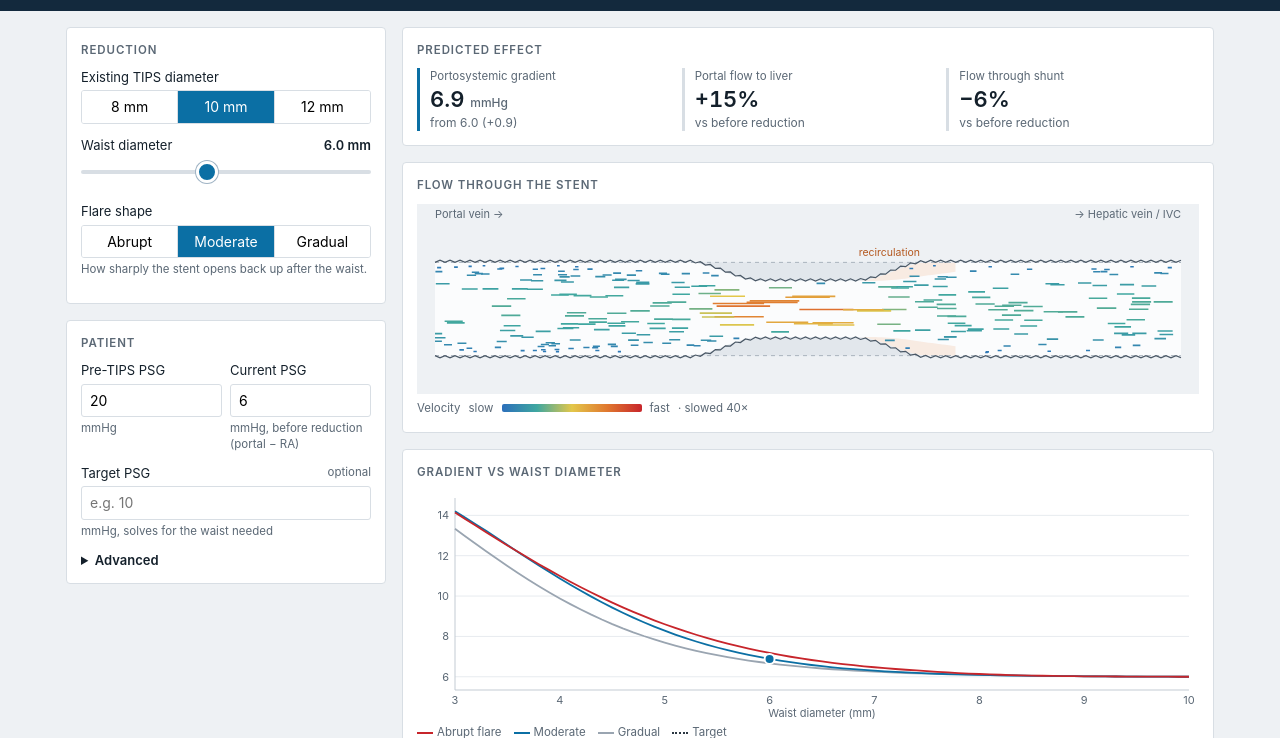
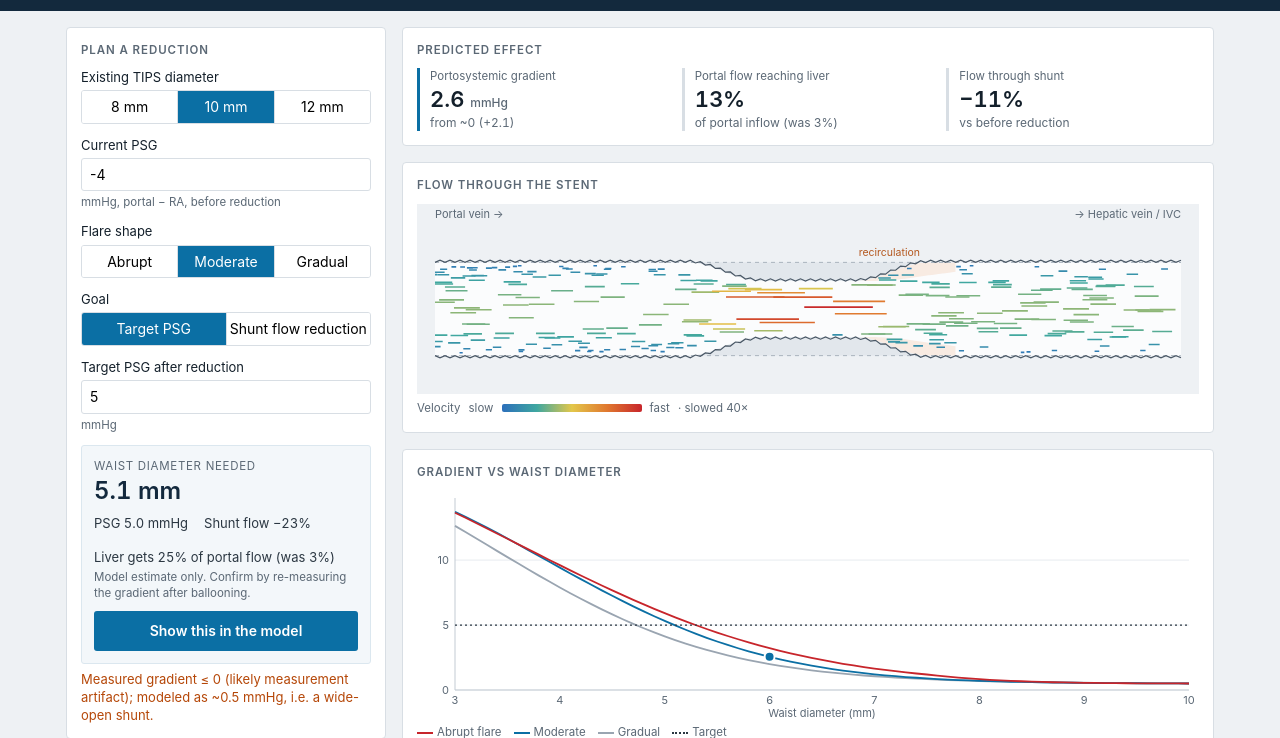
Before and after one commit to bikmal/tips-hourglass, a plain HTML site: page index.html in a window 1280 px wide. Shown: the part 62-800 px from the top of the page. Drawn offline with Linux system fonts and the light colour scheme.

Commit message:
Add reduction planner (target PSG or flow reduction)

```diff
--- a/index.html
+++ b/index.html
@@ -92,6 +92,12 @@ input[type=range]::-moz-range-thumb{width:18px;height:18px;border-radius:50%;bac
   .mbar .k{font-size:11px;color:#b9c7d4;text-transform:uppercase;letter-spacing:.06em}
   .mbar .n{font-size:18px;font-weight:600}
 }
+.plan{background:#f3f7fa;border:1px solid #dbe7ef;border-radius:3px;padding:12px;margin-top:4px}
+.plan .big{font-size:24px;font-weight:600;font-variant-numeric:tabular-nums;color:#13293d}
+.plan .k{font-size:11.5px;color:var(--muted);text-transform:uppercase;letter-spacing:.06em}
+.plan .row{display:flex;gap:16px;margin-top:6px;font-size:13px;color:#2b3742;font-variant-numeric:tabular-nums;flex-wrap:wrap}
+.plan button{margin-top:10px;width:100%;padding:10px;border:0;border-radius:3px;background:var(--accent);color:#fff;font:inherit;font-weight:600;cursor:pointer}
+.plan .msg{font-size:13px;color:#2b3742}
 </style>
 </head>
 <body>
@@ -103,37 +109,40 @@ input[type=range]::-moz-range-thumb{width:18px;height:18px;border-radius:50%;bac
 <main>
 <div class="col">
   <section class="card">
-    <h2>Reduction</h2>
+    <h2>Plan a reduction</h2>
     <div class="field">
       <label>Existing TIPS diameter</label>
       <div class="seg" id="dSeg"><button data-d="8">8 mm</button><button data-d="10">10 mm</button><button data-d="12">12 mm</button></div>
     </div>
+    <div class="field"><label>Current PSG</label><input type="number" id="psgCur" step="0.5"><div class="sub">mmHg, portal − RA, before reduction</div></div>
+    <div class="field">
+      <label>Flare shape</label>
+      <div class="seg" id="fSeg"><button data-t="3">Abrupt</button><button data-t="8">Moderate</button><button data-t="15">Gradual</button></div>
+    </div>
+    <div class="field">
+      <label>Goal</label>
+      <div class="seg" id="gSeg"><button data-g="psg">Target PSG</button><button data-g="flow">Shunt flow reduction</button></div>
+    </div>
+    <div class="field"><label id="goalLbl"></label><input type="number" id="goal" step="0.5"><div class="sub" id="goalSub"></div></div>
+    <div class="plan" id="plan"></div>
+    <div class="err" id="err"></div>
+  </section>
+
+  <section class="card">
+    <h2>Explore</h2>
     <div class="field">
       <label>Waist diameter <span class="v" id="wDv"></span></label>
       <input type="range" id="wD" min="3" max="10" step="0.1">
     </div>
-    <div class="field">
-      <label>Flare shape</label>
-      <div class="seg" id="fSeg"><button data-t="3">Abrupt</button><button data-t="8">Moderate</button><button data-t="15">Gradual</button></div>
-      <div class="sub">How sharply the stent opens back up after the waist.</div>
-    </div>
-  </section>
-
-  <section class="card">
-    <h2>Patient</h2>
-    <div class="grid2">
-      <div class="field"><label>Pre-TIPS PSG</label><input type="number" id="psgPre" step="0.5"><div class="sub">mmHg</div></div>
-      <div class="field"><label>Current PSG</label><input type="number" id="psgCur" step="0.5"><div class="sub">mmHg, before reduction (portal − RA)</div></div>
-    </div>
-    <div class="field"><label>Target PSG <span class="sub" style="margin:0">optional</span></label><input type="number" id="target" step="0.5" placeholder="e.g. 10"><div class="sub">mmHg, solves for the waist needed</div></div>
-    <div class="err" id="err"></div>
-    <details style="margin-top:6px">
+    <details>
       <summary>Advanced</summary>
-      <div class="field" style="margin-top:10px"><label>Waist length <span class="v" id="wLv"></span></label><input type="range" id="wL" min="2" max="60" step="1"></div>
-      <div class="grid2">
+      <div class="grid2" style="margin-top:10px">
+        <div class="field"><label>Pre-TIPS PSG</label><input type="number" id="psgPre" step="0.5"><div class="sub">mmHg; sets liver stiffness</div></div>
         <div class="field"><label>Portal inflow</label><input type="number" id="Qin" step="0.1"><div class="sub">L/min</div></div>
         <div class="field"><label>Stent length</label><input type="number" id="L" step="5"><div class="sub">mm</div></div>
       </div>
+      <div class="field"><label>Waist length <span class="v" id="wLv"></span></label><input type="range" id="wL" min="2" max="60" step="1"></div>
+      <div class="sub">Pre-TIPS PSG barely changes the waist needed for a target gradient, but it does change the predicted flow split. Default 20 if unknown.</div>
     </details>
   </section>
 </div>
@@ -143,10 +152,9 @@ input[type=range]::-moz-range-thumb{width:18px;height:18px;border-radius:50%;bac
     <h2>Predicted effect</h2>
     <div class="stats3">
       <div class="stat main"><div class="k">Portosystemic gradient</div><div class="n" id="sPsg"></div><div class="d" id="sPsgD"></div></div>
-      <div class="stat"><div class="k">Portal flow to liver</div><div class="n" id="sQl"></div><div class="d">vs before reduction</div></div>
+      <div class="stat"><div class="k">Portal flow reaching liver</div><div class="n" id="sQl"></div><div class="d" id="sQlD"></div></div>
       <div class="stat"><div class="k">Flow through shunt</div><div class="n" id="sQs"></div><div class="d">vs before reduction</div></div>
     </div>
-    <div class="note" id="tnote" style="display:none"></div>
   </section>
 
   <section class="card">
@@ -199,12 +207,12 @@ input[type=range]::-moz-range-thumb{width:18px;height:18px;border-radius:50%;bac
   </section>
 </div>
 </main>
-<div class="mbar"><div><div class="k">Predicted PSG</div><div class="n" id="mPsg"></div></div><div><div class="k">Waist</div><div class="n" id="mW"></div></div><div><div class="k">Liver flow</div><div class="n" id="mQl"></div></div></div>
+<div class="mbar"><div><div class="k">Predicted PSG</div><div class="n" id="mPsg"></div></div><div><div class="k">Waist</div><div class="n" id="mW"></div></div><div><div class="k">To liver</div><div class="n" id="mQl"></div></div></div>
 <footer>Educational model for teaching. Not validated and not intended for clinical decision-making. Built by Anirudh Bikmal.</footer>
 
 <script>
 const MU=0.0035, RHO=1060, PA=133.322;
-const S={D:10,L:80,wD:6,wL:10,tL:8,psgPre:20,psgCur:6,Qin:2.5};
+const S={D:10,L:80,wD:6,wL:10,tL:8,psgPre:20,psgCur:-4,Qin:2.5,goal:'psg',gv:{psg:5,flow:25}};
 const $=id=>document.getElementById(id);
 /* ---------- physics ---------- */
 function rAt(x,g){ // mm
@@ -257,6 +265,10 @@ function clampGeom(){
 function syncInputs(){
   document.querySelectorAll('#dSeg button').forEach(b=>b.classList.toggle('on',+b.dataset.d===S.D));
   document.querySelectorAll('#fSeg button').forEach(b=>b.classList.toggle('on',+b.dataset.t===S.tL));
+  document.querySelectorAll('#gSeg button').forEach(b=>b.classList.toggle('on',b.dataset.g===S.goal));
+  $('goalLbl').textContent=S.goal==='psg'?'Target PSG after reduction':'Target reduction in shunt flow';
+  $('goalSub').textContent=S.goal==='psg'?'mmHg':'% less blood through the TIPS';
+  if(document.activeElement!==$('goal')) $('goal').value=S.gv[S.goal];
   $('wD').value=S.wD; $('wL').value=S.wL;
   $('wDv').textContent=S.wD.toFixed(1)+' mm'; $('wLv').textContent=S.wL+' mm';
   ['psgPre','psgCur','Qin','L'].forEach(k=>{ if(document.activeElement!==$(k)) $(k).value=S[k]; });
@@ -273,19 +285,30 @@ function update(){
   $('sPsg').innerHTML=fmt(psg)+' <small>mmHg</small>';
   $('sPsgD').textContent=`from ${S.psgCur<0.5?'~0':fmt(S.psgCur)} (${dd>=0.05?'+':''}${Math.abs(dd)<0.05?'0.0':fmt(dd)})`;
   const Ql0=cal.Qin-cal.Qs0, Ql=cal.Qin-res.Qs;
-  $('sQl').textContent=pct((Ql/Ql0-1)*100);
+  $('sQl').textContent=fmt(Ql/cal.Qin*100,0)+'%'; $('sQlD').textContent='of portal inflow (was '+fmt(Ql0/cal.Qin*100,0)+'%)';
   $('sQs').textContent=pct((res.Qs/cal.Qs0-1)*100);
-  $('mPsg').textContent=fmt(psg)+' mmHg'; $('mW').textContent=fmt(S.wD)+' mm'; $('mQl').textContent=pct((Ql/Ql0-1)*100);
-  // target
-  const T=parseFloat($('target').value); let tw=null;
-  if(!isNaN(T)){
-    $('tnote').style.display='block';
-    if(T<=Math.max(0.5,S.psgCur)) $('tnote').textContent='Target is at or below the current gradient. No reduction needed.';
-    else if(psgAt(3,S.tL)<T) $('tnote').textContent=`A ${T} mmHg target is not reached even with a 3 mm waist and this flare.`;
-    else { let lo=3,hi=S.D; for(let i=0;i<40;i++){const m=(lo+hi)/2; if(psgAt(m,S.tL)>T) lo=m; else hi=m;} tw=(lo+hi)/2;
-      $('tnote').innerHTML=`To reach <b>${T} mmHg</b> with this flare: waist of about <b>${fmt(tw)} mm</b>.`; }
-  } else $('tnote').style.display='none';
-  drawChart(isNaN(T)?null:T);
+  $('mPsg').textContent=fmt(psg)+' mmHg'; $('mW').textContent=fmt(S.wD)+' mm'; $('mQl').textContent=fmt(Ql/cal.Qin*100,0)+'%';
+  plan();
+  drawChart(S.goal==='psg'?S.gv.psg:null);
+}
+
+let planW=null;
+function plan(){
+  const g=S.goal, v=S.gv[g], el=$('plan'); planW=null;
+  if(isNaN(v)){ el.innerHTML='<div class="msg">Enter a goal.</div>'; return; }
+  const base=Math.max(0.5,S.psgCur);
+  const metric=d=>{ const r=solve({...S,wD:d},cal); return g==='psg'?r.dP/PA:(1-r.Qs/cal.Qs0)*100; };
+  if(g==='psg'&&v<=base){ el.innerHTML='<div class="msg">Target is at or below the current gradient. No reduction needed.</div>'; return; }
+  if(g==='flow'&&(v<=0||v>=100)){ el.innerHTML='<div class="msg">Enter a reduction between 0 and 100%.</div>'; return; }
+  if(metric(3)<v){ el.innerHTML=`<div class="msg">Not reachable even with a 3 mm waist and this flare.</div>`; return; }
+  let lo=3,hi=S.D; for(let i=0;i<40;i++){ const m=(lo+hi)/2; if(metric(m)>v) lo=m; else hi=m; }
+  planW=(lo+hi)/2;
+  const r=solve({...S,wD:planW},cal), Ql0=cal.Qin-cal.Qs0, Ql=cal.Qin-r.Qs;
+  el.innerHTML=`<div class="k">Waist diameter needed</div><div class="big">${fmt(planW)} mm</div>
+    <div class="row"><span>PSG ${fmt(r.dP/PA)} mmHg</span><span>Shunt flow ${pct((r.Qs/cal.Qs0-1)*100)}</span><span>Liver gets ${fmt(Ql/cal.Qin*100,0)}% of portal flow (was ${fmt(Ql0/cal.Qin*100,0)}%)</span></div>
+    <div class="sub">Model estimate only. Confirm by re-measuring the gradient after ballooning.</div>
+    <button id="useW">Show this in the model</button>`;
+  $('useW').onclick=()=>{ S.wD=Math.round(planW*10)/10; update(); $('flow').scrollIntoView({behavior:'smooth',block:'center'}); };
 }
 function curve(t){ const pts=[]; for(let d=3; d<=S.D+1e-9; d+=0.1) pts.push([d,psgAt(d,t)]); return pts; }
 function drawChart(T){
@@ -378,7 +401,8 @@ document.querySelectorAll('#dSeg button').forEach(b=>b.onclick=()=>{ const old=S
 document.querySelectorAll('#fSeg button').forEach(b=>b.onclick=()=>{ S.tL=+b.dataset.t; update(); });
 $('wD').oninput=e=>{ S.wD=+e.target.value; update(); };
 $('wL').oninput=e=>{ S.wL=+e.target.value; update(); };
-$('target').oninput=()=>update();
+document.querySelectorAll('#gSeg button').forEach(b=>b.onclick=()=>{ S.goal=b.dataset.g; update(); });
+$('goal').oninput=e=>{ const v=parseFloat(e.target.value); if(!isNaN(v)){ S.gv[S.goal]=v; update(); } };
 ['psgPre','psgCur','Qin','L'].forEach(k=>$(k).oninput=e=>{ const v=parseFloat(e.target.value); if(!isNaN(v)&&(v>0||k==='psgCur')){ S[k]=v; if(k==='L') resetParticles(); update(); } });
 window.addEventListener('resize',()=>{ frameSetup(); update(); });
 frameSetup(); resetParticles(); update(); requestAnimationFrame(tick);
```
